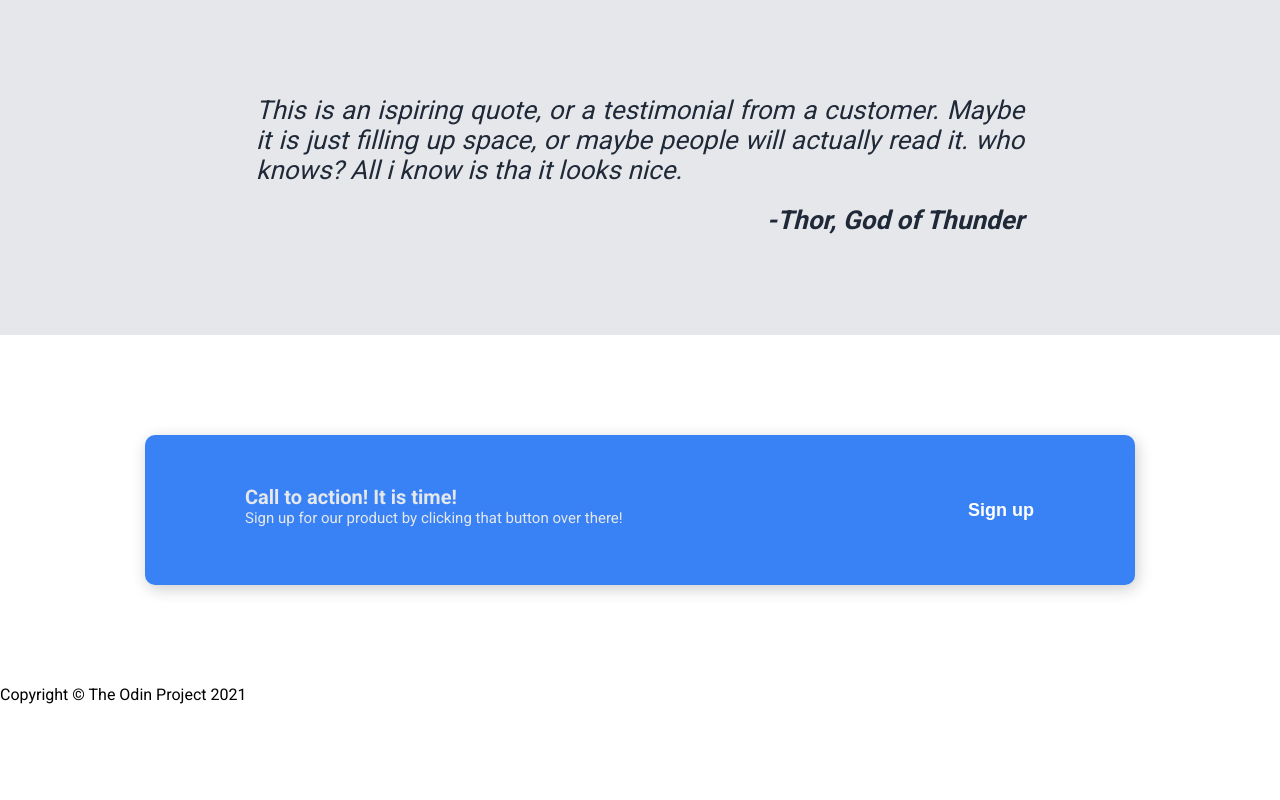
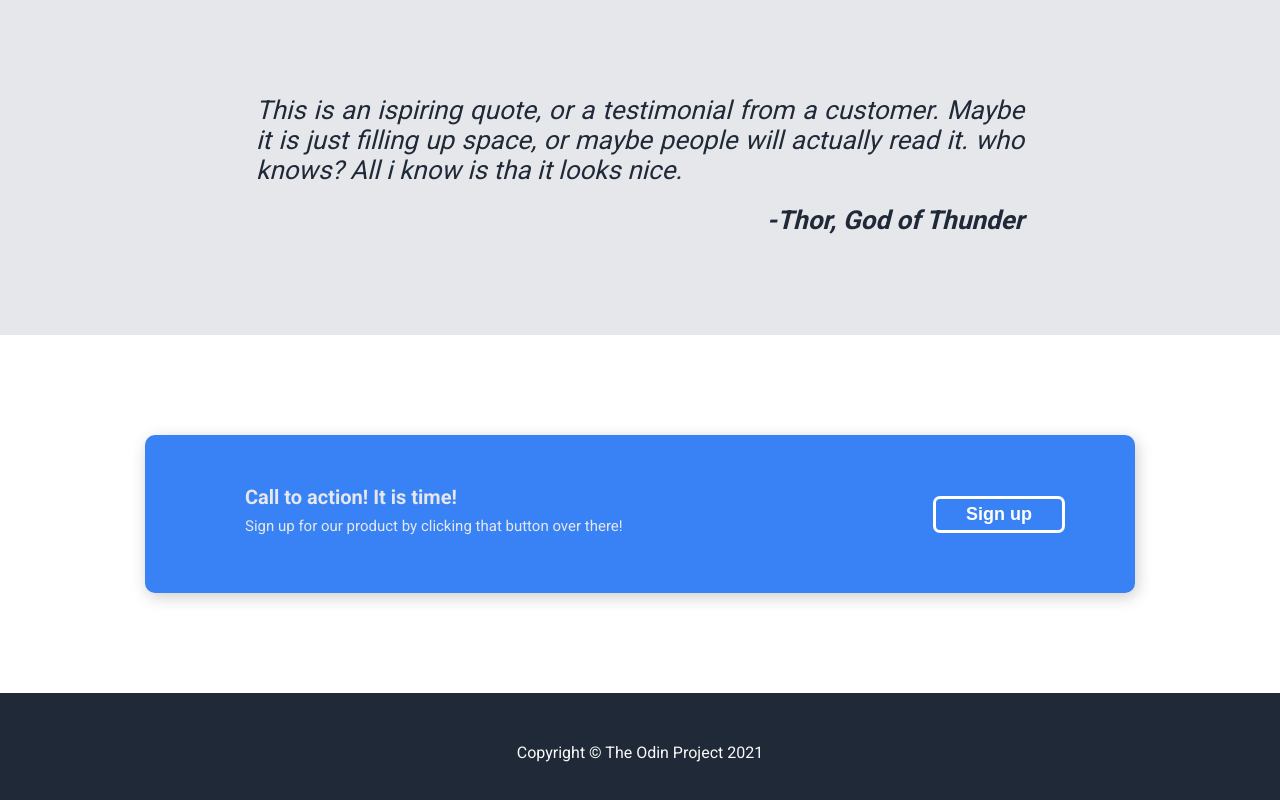
Before and after one commit to MDGaston/landing-page, a plain HTML site: page index.html in a window 1280 px wide. Shown: the part 1033-1833 px from the top of the page. Before the commit the page ends 1737 px from the top, so only its background shows below. Drawn offline with Linux system fonts and the light colour scheme.

Commit message:
finish footer

```diff
--- a/style.css
+++ b/style.css
@@ -170,6 +170,11 @@ button{
   align-items: center;
   gap: 20px;
 }
+.modal button{
+    border-color: #e5e7eb;
+    border: solid;
+    border-radius: 7px;
+}
 .modal_left{
     display: flex;
     flex-direction: column;
@@ -180,6 +185,7 @@ button{
     flex-shrink: 0;
     font-weight: 700;
     font-size: 20px;
+    padding-bottom: 8px;
 }
 .modal_info{
     display: flex;
@@ -188,3 +194,12 @@ button{
     margin-bottom: 8px;
     font-size: 15px;
 }
+
+.footer{
+    background-color: #1f2937;
+    display: flex;
+    justify-content: center;
+    align-items: center;
+    color: #f9faf8;
+    padding: 50px 0;
+}
```
